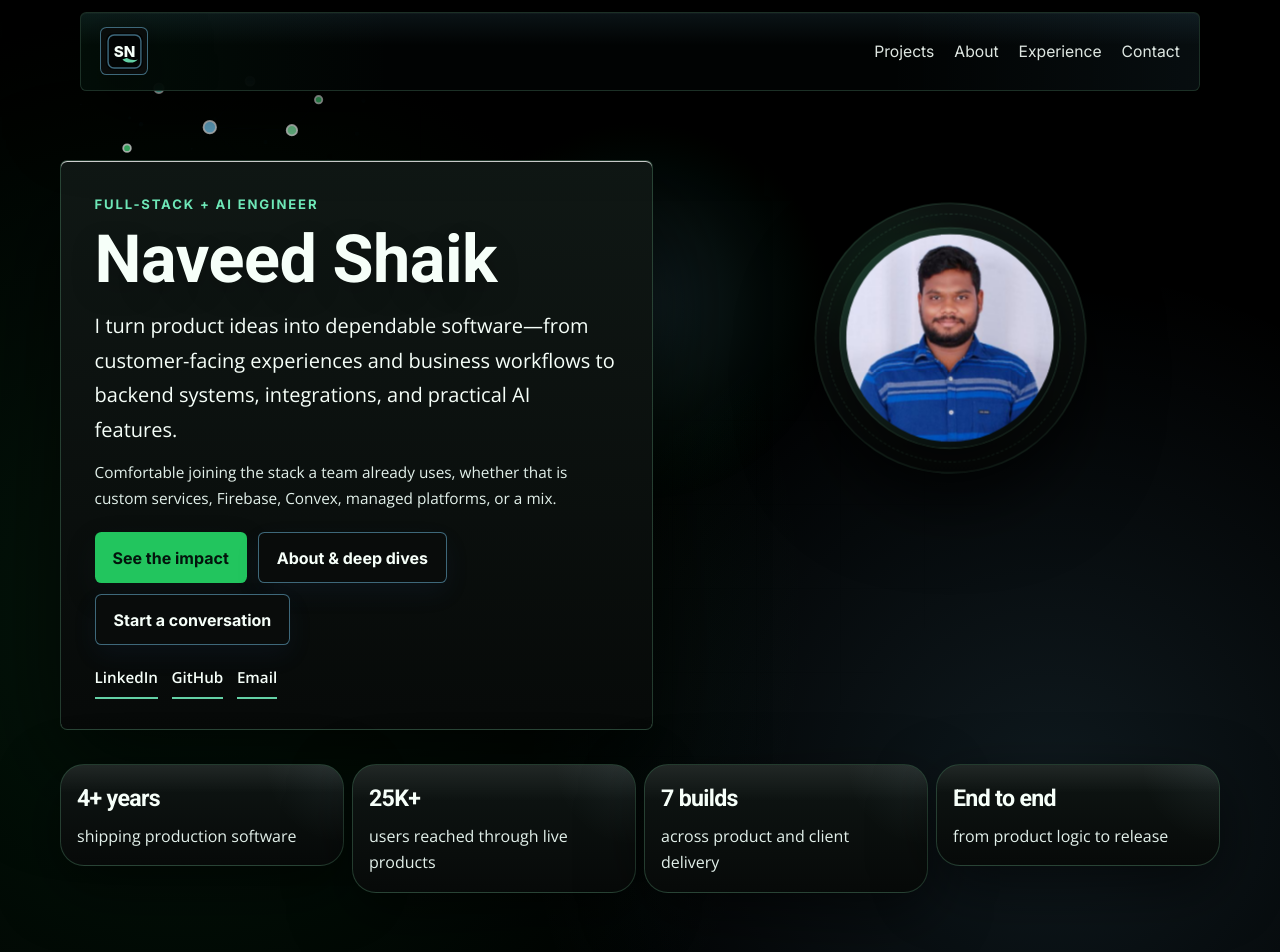
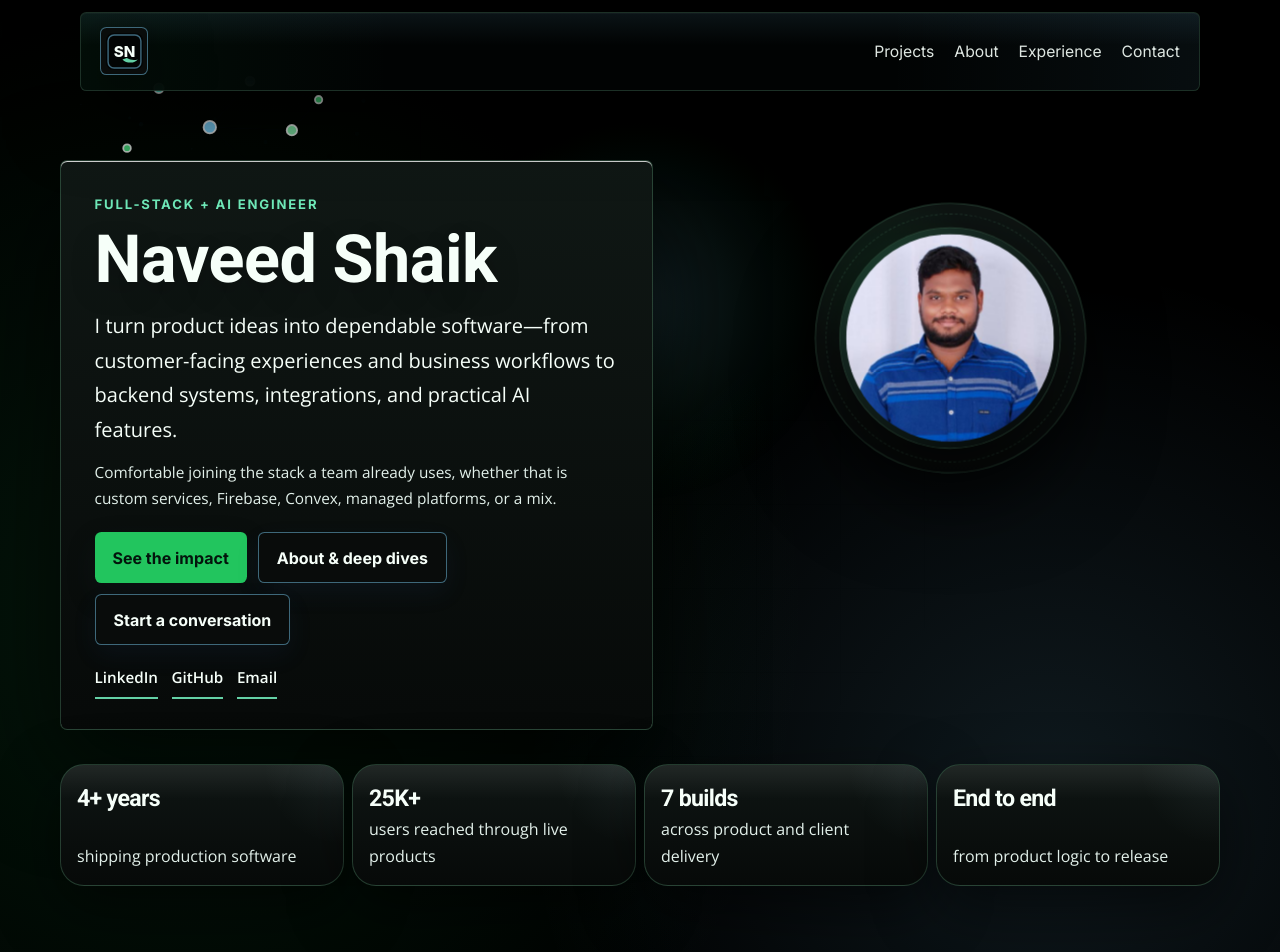
Before and after one commit to naveed-devz/nvd-portfolio, a Next.js app: page / in a window 1280 px wide. Shown: the top 952 px of the page. Built offline with nearby package versions, Linux system fonts and the light colour scheme; no server answers.

Commit message:
fixed card size isues

```diff
--- a/src/app/globals.css
+++ b/src/app/globals.css
@@ -991,10 +991,14 @@ a,
   align-self: start;
   margin-top: 0.35rem;
   gap: 0.5rem;
+  align-items: stretch;
 }
 
 .hero-stats-grid > * {
   min-width: 0;
+  height: 100%;
+  display: flex;
+  flex-direction: column;
 }
 
 .about-grid,
@@ -1102,6 +1106,9 @@ a,
 
 .stat-card {
   padding: 1rem;
+  display: flex;
+  flex-direction: column;
+  height: 100%;
 }
 
 .stat-card strong {
@@ -1113,7 +1120,7 @@ a,
 
 .stat-card span {
   display: block;
-  margin-top: 0.42rem;
+  margin-top: auto;
   color: var(--muted);
   line-height: 1.65;
 }
```
